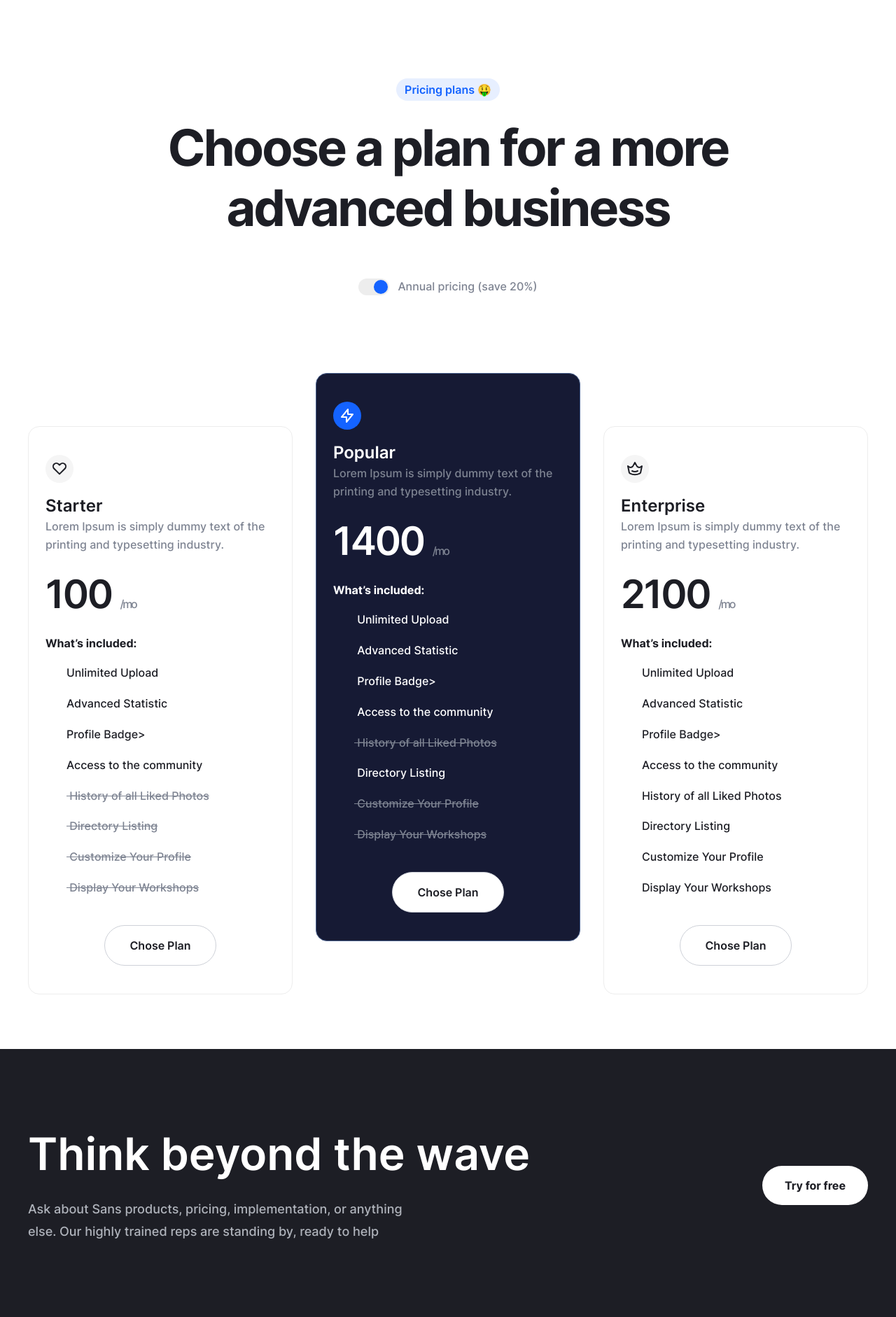
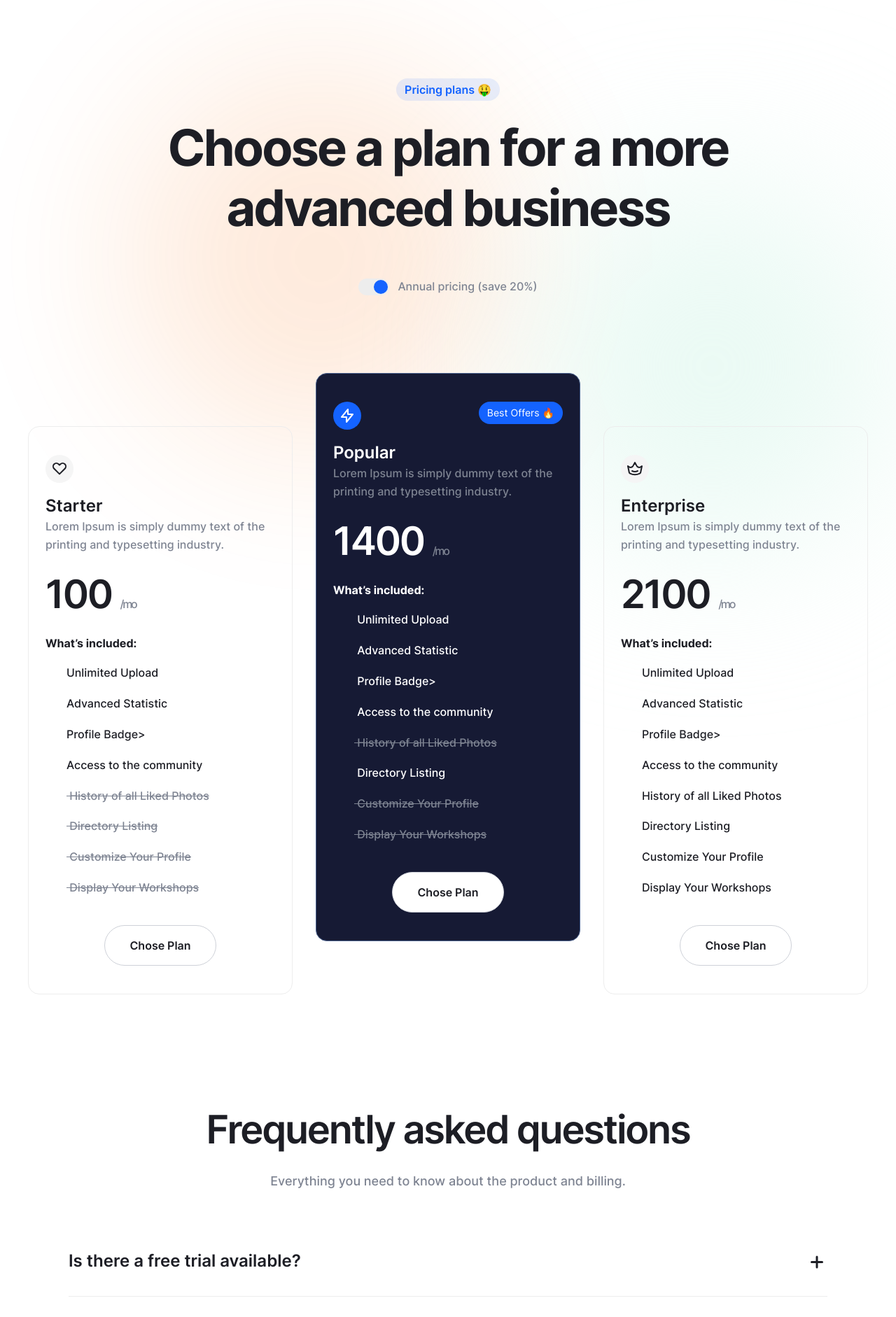
Before and after one commit to Nless1/coca, a website built with Vite: page src/pricing.html in a window 1280 px wide. Shown: the part 98-1980 px from the top of the page at 70% size. Built offline with nearby package versions, Linux system fonts and the light colour scheme.

Commit message:
Created pricing:faq section

```diff
--- /dev/null
+++ b/src/assets/scss/components/pricing/faq.scss
@@ -0,0 +1,116 @@
+.faq {
+  padding: 82px 0 160px;
+  text-align: center;
+
+  @include mobile {
+    padding: 42px 0 80px;
+  }
+
+  &__container {
+    max-width: 1114px;
+  }
+
+  &__title {
+    margin-bottom: 24px;
+    font-weight: 600;
+    letter-spacing: -0.04em;
+    color: var(--neutral-color-100);
+
+    @include mobile {
+      margin-bottom: 18px;
+    }
+  }
+
+  &__descr {
+    margin-bottom: 80px;
+    font-weight: 500;
+    line-height: 178%;
+    color: var(--neutral-color-150);
+
+    @include mobile {
+      margin-bottom: 50px;
+    }
+  }
+
+  &__accordion {
+    border-bottom: 1px solid var(--neutral-color-30);
+    padding-bottom: 32px;
+    text-align: left;
+
+    @include mobile {
+      padding-bottom: 12px;
+    }
+
+    &:not(:last-child) {
+      margin-bottom: 56px;
+
+      @include mobile {
+        margin-bottom: 36px;
+      }
+    }
+
+    &-control {
+      @include flex-all-between;
+      gap: 15px;
+      list-style: none;
+      cursor: pointer;
+
+      &::-webkit-detalis-marker {
+        display: none;
+      }
+    }
+
+    &-title {
+      font-weight: 600;
+      line-height: 150%;
+      color: var(--neutral-color-100);
+    }
+
+    &-icon {
+      position: relative;
+      width: 24px;
+      height: 24px;
+
+      &::before {
+        content: '';
+        display: inline-block;
+        border-radius: 6px;
+        width: 18px;
+        height: 3px;
+        background-color: var(--neutral-color-100);
+      }
+
+      &::after {
+        transform: rotate(90deg);
+      }
+
+      &::before,
+      &::after {
+        content: '';
+        position: absolute;
+        top: 50%;
+        left: 0;
+        display: inline-block;
+        border-radius: 6px;
+        width: 18px;
+        height: 3px;
+        background-color: var(--neutral-color-100);
+      }
+    }
+
+    &[open] &-icon::after {
+      display: none;
+    }
+
+    &-text {
+      margin-top: 16px;
+      font-weight: 500;
+      line-height: 178%;
+      color: var(--neutral-color-150);
+
+      @include mobile {
+        margin-top: 10px;
+      }
+    }
+  }
+}
--- a/src/assets/scss/components/pricing/hero.scss
+++ b/src/assets/scss/components/pricing/hero.scss
@@ -2,7 +2,7 @@
   padding: 210px 0 78px;
 
   @include mobile {
-    padding: 40px 0 68px;
+    padding: 140px 0 68px;
   }
 
   &__top {
@@ -22,7 +22,7 @@
     }
 
     &::after {
-      bottom: -320px;
+      bottom: -177px;
     }
   }
 
@@ -147,6 +147,20 @@
       flex-direction: column;
     }
 
+    &-top{
+      @include flex-justify-between
+    }
+
+    &-badge{
+      @include flex-align-center;
+      border-radius: 100px;
+      padding: 6px 12px;
+      max-height: 32px;
+      font-size: 14px;
+      color: #fff;
+      background-color: var(--primary-color-30);
+    }
+
     &-icon {
       @include flex-all-center;
       margin-bottom: 16px;
--- /dev/null
+++ b/src/assets/scss/globals/decors.scss
@@ -0,0 +1,56 @@
+.hero-decor {
+  position: relative;
+
+  &::before {
+    top: 50px;
+    left: 181px;
+    width: 551px;
+    height: 551px;
+    background: #fa7515;
+    opacity: 0.15;
+    filter: blur(120px);
+
+    @include mini-desktop {
+      left: 80px;
+      width: 351px;
+      height: 351px;
+    }
+
+    @include small-tablet {
+      top: 20px;
+      left: 40px;
+      width: 251px;
+      height: 251px;
+    }
+  }
+
+  &::after {
+    right: 0;
+    bottom: 0;
+    width: 525px;
+    height: 525px;
+    background: var(--success-color-70);
+    filter: blur(120px);
+
+    @include mini-desktop {
+      width: 325px;
+      height: 325px;
+    }
+
+    @include small-tablet {
+      top: 20px;
+      left: 40px;
+      width: 225px;
+      height: 225px;
+    }
+  }
+
+  &::before,
+  &::after {
+    content: '';
+    position: absolute;
+    z-index: var(--z-index-0);
+    display: inline-block;
+    border-radius: 50%;
+  }
+}
--- a/src/assets/scss/pricing.scss
+++ b/src/assets/scss/pricing.scss
@@ -1,8 +1,10 @@
 @import './mixins';
 @import './base';
 @import './globals';
+@import './globals/decors';
 
 // components
 @import './components/header';
 @import './components/pricing/hero';
+@import './components/pricing/faq';
 @import './components/home/footer';
--- /dev/null
+++ b/src/html/components/pricing/faq.html
@@ -0,0 +1,73 @@
+<section class="faq">
+  <div class="container faq__container">
+    <h2 class="faq__title heading-h2">Frequently asked questions</h2>
+    <p class="faq__descr text-p-medium">
+      Everything you need to know about the product and billing.
+    </p>
+    <details class="faq__accordion">
+      <summary class="faq__accordion-control">
+        <h3 class="faq__accordion-title text-p-large">
+          Is there a free trial available?
+        </h3>
+        <span class="faq__accordion-icon"></span>
+      </summary>
+      <p class="faq__accordion-text text-p-medium">
+        Yes, you can try us for free for 30 days. If you want, we’ll provide you
+        with a free, personalized 30-minute onboarding call to get you up and
+        running as soon as possible.
+      </p>
+    </details>
+    <details class="faq__accordion">
+      <summary class="faq__accordion-control">
+        <h3 class="faq__accordion-title text-p-large">
+          How Can I Add More Emails To My Account?
+        </h3>
+        <span class="faq__accordion-icon"></span>
+      </summary>
+      <p class="faq__accordion-text text-p-medium">
+        Yes, you can try us for free for 30 days. If you want, we’ll provide you
+        with a free, personalized 30-minute onboarding call to get you up and
+        running as soon as possible.
+      </p>
+    </details>
+    <details class="faq__accordion">
+      <summary class="faq__accordion-control">
+        <h3 class="faq__accordion-title text-p-large">
+          Can I Change Plans Or Cancel My Subscription At Any Time
+        </h3>
+        <span class="faq__accordion-icon"></span>
+      </summary>
+      <p class="faq__accordion-text text-p-medium">
+        Yes, you can try us for free for 30 days. If you want, we’ll provide you
+        with a free, personalized 30-minute onboarding call to get you up and
+        running as soon as possible.
+      </p>
+    </details>
+    <details class="faq__accordion">
+      <summary class="faq__accordion-control">
+        <h3 class="faq__accordion-title text-p-large">
+          How Secure Is My Date With Sans CRM
+        </h3>
+        <span class="faq__accordion-icon"></span>
+      </summary>
+      <p class="faq__accordion-text text-p-medium">
+        Yes, you can try us for free for 30 days. If you want, we’ll provide you
+        with a free, personalized 30-minute onboarding call to get you up and
+        running as soon as possible.
+      </p>
+    </details>
+    <details class="faq__accordion">
+      <summary class="faq__accordion-control">
+        <h3 class="faq__accordion-title text-p-large">
+          What Is The Uptime Guarantee
+        </h3>
+        <span class="faq__accordion-icon"></span>
+      </summary>
+      <p class="faq__accordion-text text-p-medium">
+        Yes, you can try us for free for 30 days. If you want, we’ll provide you
+        with a free, personalized 30-minute onboarding call to get you up and
+        running as soon as possible.
+      </p>
+    </details>
+  </div>
+</section>
--- a/src/html/components/pricing/hero.html
+++ b/src/html/components/pricing/hero.html
@@ -73,6 +73,7 @@
       </li>
 
       <li class="hero__item hero__item--popular">
+        <div class="hero__plans-top">
           <div class="hero__plans-icon hero__plans-icon--popular">
             <svg
               width="24"
@@ -89,6 +90,8 @@
                 stroke-linejoin="round"
               />
             </svg>
+          </div>
+          <div class="hero__plans-badge">Best Offers 🔥</div>
         </div>
         <h3 class="hero__plans-title hero__plans-title--popular text-p-large">
           Popular
--- a/src/pricing.html
+++ b/src/pricing.html
@@ -6,6 +6,7 @@
     <load src="./html/components/header.html" />
 
     <load src="./html/components/pricing/hero.html" />
+    <load src="./html/components/pricing/faq.html" />
 
     <load src="./html/components/home/footer.html" />
 
```
Lines whose indentation alone changed are shown as unchanged.
